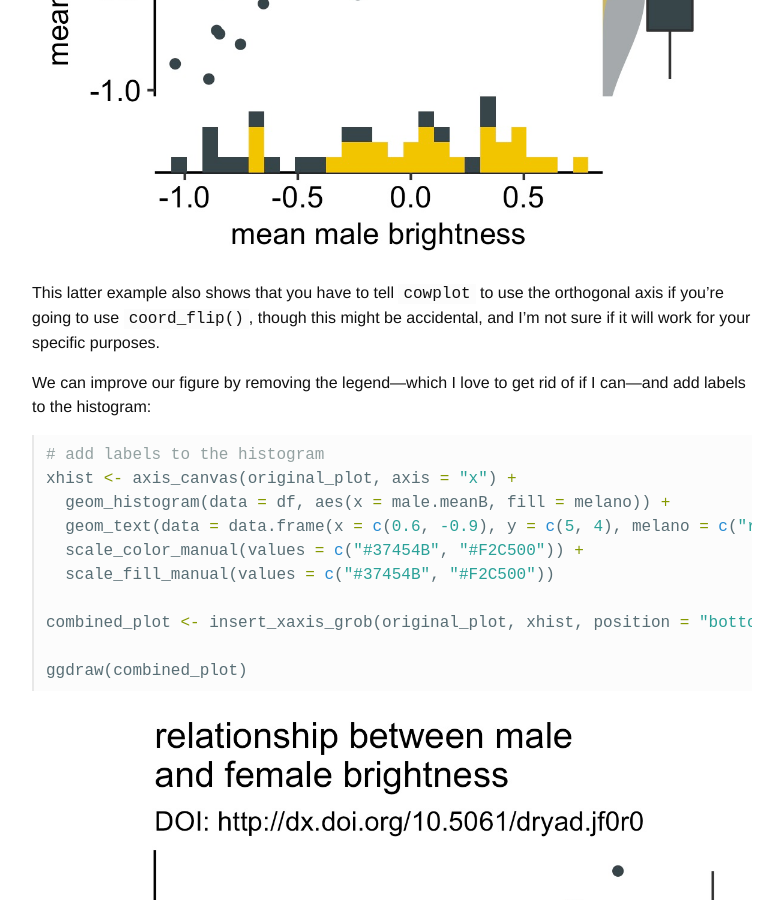
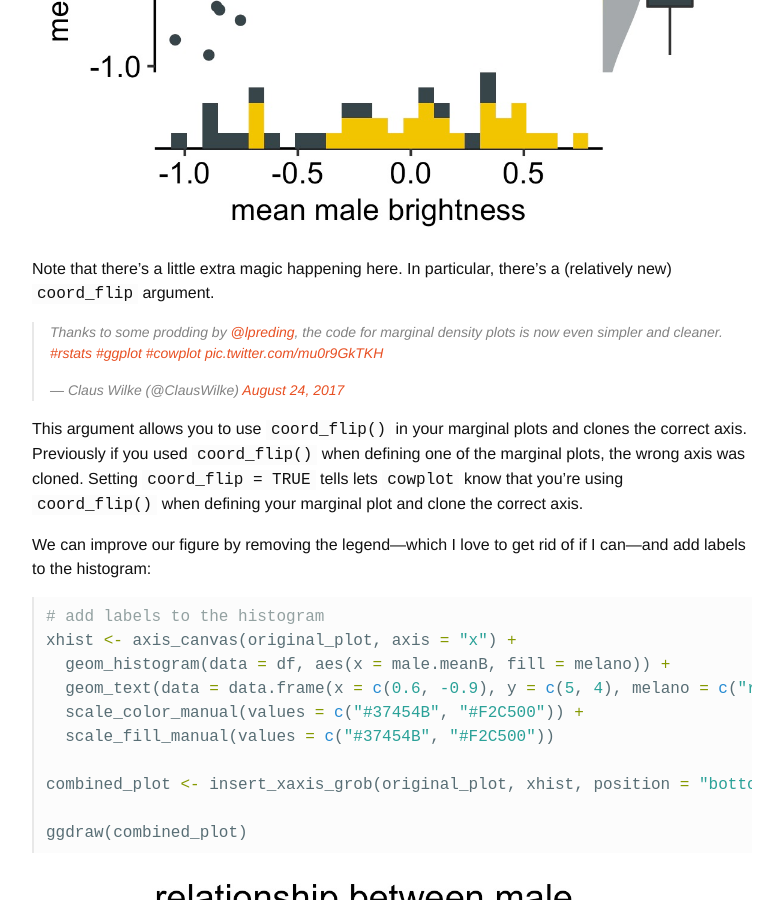
Before and after one commit to lukereding/nonstandard_deviations, a Jekyll site: the page built from _posts/2017-08-19-cowmarg.md, in a window 1280 px wide and 900 px high, scrolled down 6186 px. Shown: the whole window, without its empty margins (248-1031 px from the left). Built offline with Jekyll 4.4.1, drawn with Linux system fonts in a browser that asks for light colours; comment, search, counter and statistics services are not loaded; some of the changed text lies outside the part shown.

Commit message:
update code with coord_flip

````diff
--- a/_posts/2017-08-19-cowmarg.md
+++ b/_posts/2017-08-19-cowmarg.md
@@ -101,9 +101,9 @@
 
 ```R
 # create the marginal boxplot for the y-axis
-y_box <- axis_canvas(original_plot, axis = "x") +
-  geom_boxplot(data = df, aes(y = fema.meanB, x = 0, fill = melano)) +
-	scale_fill_manual(values = c("#37454B", "#F2C500"))
+y_box <- axis_canvas(original_plot, axis = "y") +
+  geom_boxplot(data = df, aes(x = 0, y = fema.meanB, fill = melano)) +
+  scale_fill_manual(values = c("#37454B", "#F2C500"))
 
 # create the combined plot
 combined_plot %<>% insert_yaxis_grob(., y_box, position = "right")
@@ -117,9 +117,7 @@
 I accidently discovered that you can keep adding these marginal plots if you wish. I'm not sure that this is a good idea, but it's good to know. Below I add a density plot to the y-axis:
 
 ```R
-# create desnity plot for the y-axis
-# note that `axis = "x"` here because of the use of `coord_flip()`
-y_density <- axis_canvas(original_plot, axis = "x") +
+y_density <- axis_canvas(original_plot, axis = "y", coord_flip = TRUE) +
   geom_density(data = df, aes(x = fema.meanB,fill = melano), color = NA, alpha = 0.5) +
   scale_fill_manual(values = c("#37454B", "#F2C500")) +
   coord_flip()
@@ -129,11 +127,25 @@
 
 # show the result
 ggdraw(combined_plot)
+
 ```
 
 ![]({{site.baseurl}}/images/post6/4.jpg)
 
-This latter example also shows that you have to tell `cowplot` to use the orthogonal axis if you're going to use `coord_flip()`, though this might be accidental, and I'm not sure if it will work for your specific purposes.
+
+
+Note that there's a little extra magic happening here. In particular, there's a (relatively new) `coord_flip` argument.
+
+
+
+<blockquote class="twitter-tweet" data-lang="en"><p lang="en" dir="ltr">Thanks to some prodding by <a href="https://twitter.com/lpreding">@lpreding</a>, the code for marginal density plots is now even simpler and cleaner. <a href="https://twitter.com/hashtag/rstats?src=hash">#rstats</a> <a href="https://twitter.com/hashtag/ggplot?src=hash">#ggplot</a> <a href="https://twitter.com/hashtag/cowplot?src=hash">#cowplot</a> <a href="https://t.co/mu0r9GkTKH">pic.twitter.com/mu0r9GkTKH</a></p>&mdash; Claus Wilke (@ClausWilke) <a href="https://twitter.com/ClausWilke/status/900776341494276096">August 24, 2017</a></blockquote>
+<script async src="//platform.twitter.com/widgets.js" charset="utf-8"></script>
+
+
+
+This argument allows you to use `coord_flip()` in your marginal plots and clones the correct axis. Previously if you used `coord_flip()` when defining one of the marginal plots, the wrong axis was cloned. Setting `coord_flip = TRUE` tells lets `cowplot` know that you're using `coord_flip()` when defining your marginal plot and clone the correct axis.
+
+
 
 We can improve our figure by removing the legend—which I love to get rid of if I can—and add labels to the histogram:
 
@@ -153,6 +165,8 @@
 ![]({{site.baseurl}}/images/post6/5.jpg)
 
 Now it's clear what the colors represent without having to refer to the legend.
+
+Also note that it's very easy to change the size of the marginal plot with `width` or `height` argument to `insert_yaxis_grob` or `insert_xaxis_grob`, respectively.
 
 ## extensions
 
@@ -198,8 +212,3 @@
 
 - marginal plots can reveal aspects of your dataset not previously considered
 - `cowplot` provides a general and easy solution for adding marginal plots
-
-
-
-<blockquote class="twitter-tweet" data-lang="en"><p lang="en" dir="ltr">Thanks to some prodding by <a href="https://twitter.com/lpreding">@lpreding</a>, the code for marginal density plots is now even simpler and cleaner. <a href="https://twitter.com/hashtag/rstats?src=hash">#rstats</a> <a href="https://twitter.com/hashtag/ggplot?src=hash">#ggplot</a> <a href="https://twitter.com/hashtag/cowplot?src=hash">#cowplot</a> <a href="https://t.co/mu0r9GkTKH">pic.twitter.com/mu0r9GkTKH</a></p>&mdash; Claus Wilke (@ClausWilke) <a href="https://twitter.com/ClausWilke/status/900776341494276096">August 24, 2017</a></blockquote>
-<script async src="//platform.twitter.com/widgets.js" charset="utf-8"></script>
````
Also changed, not shown: other parts of _posts/2017-08-19-cowmarg.md (+1 -1 lines).
